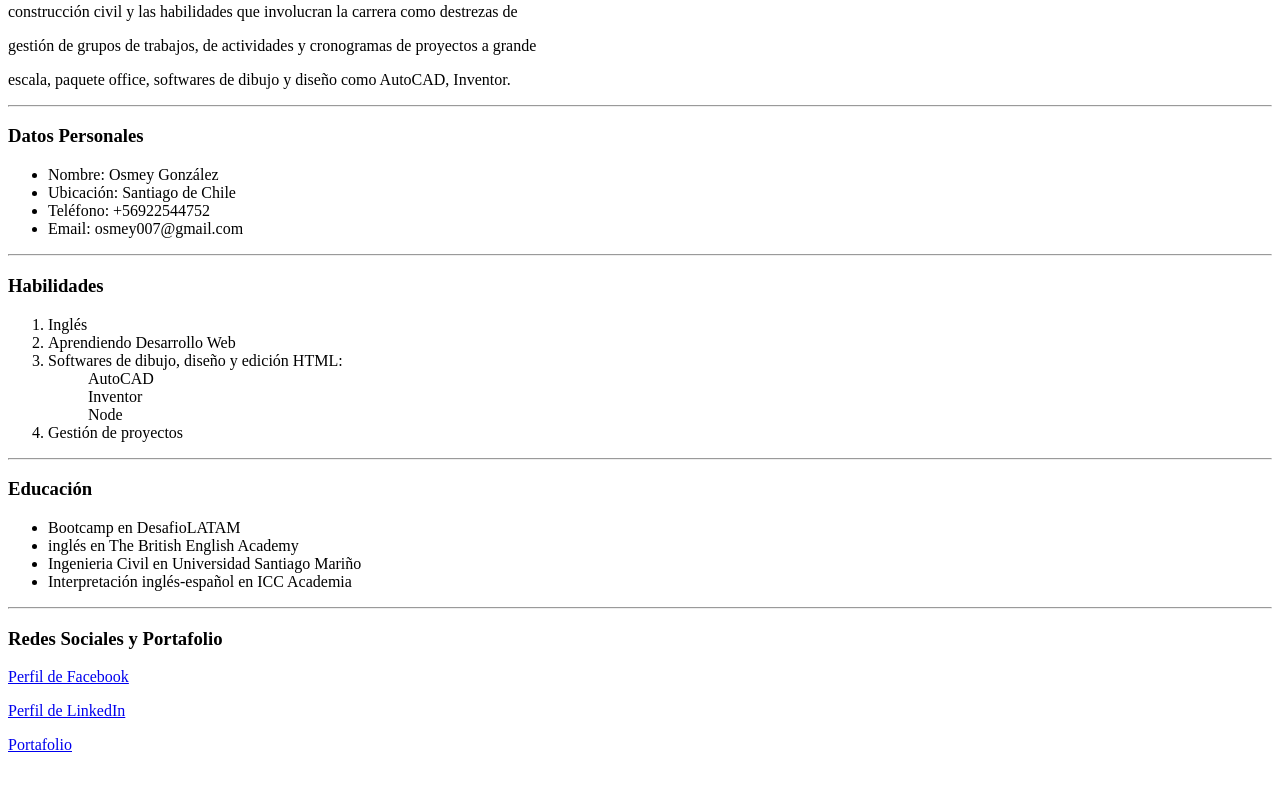
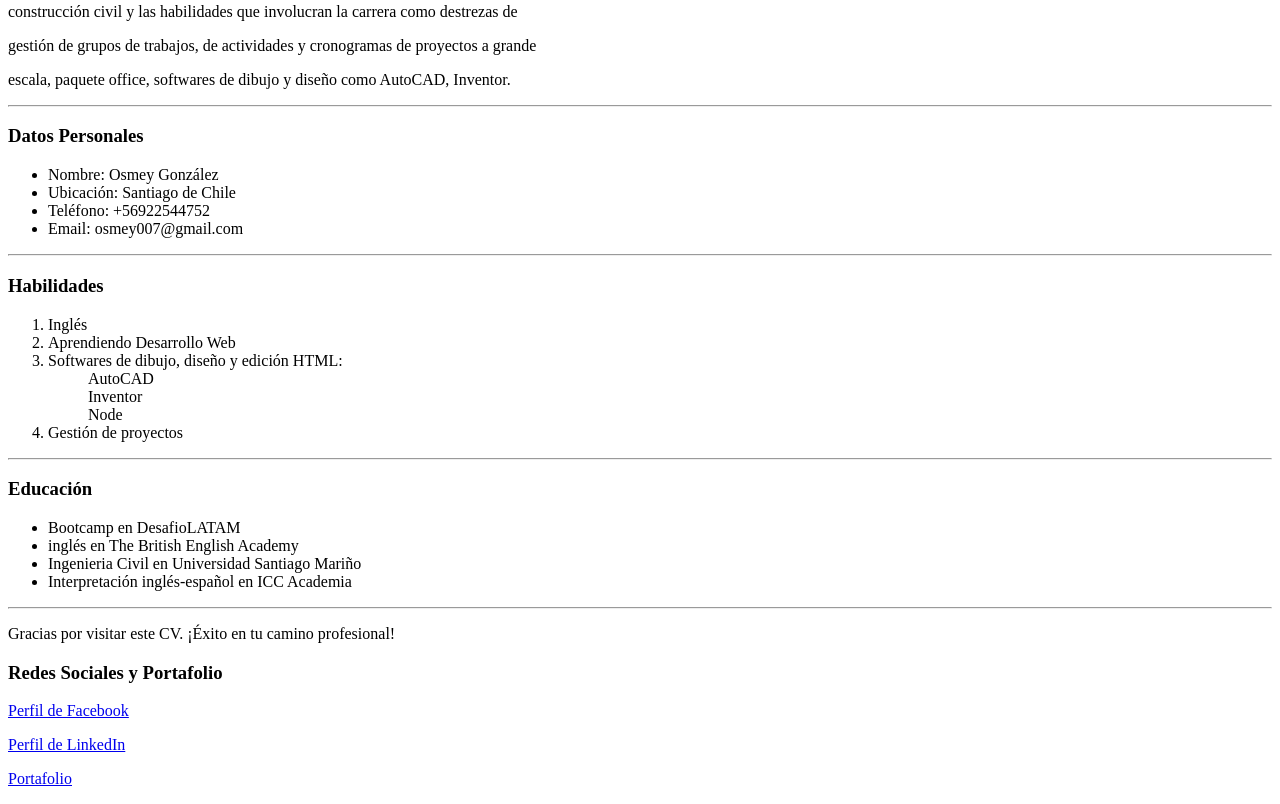
Before and after one commit to Feap89/cv-osmey, a plain HTML site: page index.html in a window 1280 px wide. Shown: the part 494-1298 px from the top of the page. Before the commit the page ends 1264 px from the top, so only its background shows below. Drawn offline with Linux system fonts and the light colour scheme.

Commit message:
Aporte colaborativo: agregado de footer con mensaje de cierre. Desafío final Desafío Latam.
Mejora visual del CV.

```diff
--- a/index.html
+++ b/index.html
@@ -44,6 +44,9 @@
     <li>Interpretación inglés-español en ICC Academia</li>
   </ul>
   <hr>
+  <footer>
+  <p>Gracias por visitar este CV. ¡Éxito en tu camino profesional!</p>
+</footer>
   <h3>Redes Sociales y Portafolio</h3>
   <a href=https://web.facebook.com/osmeyg />Perfil de Facebook</a>
   <p><a href=https://www.linkedin.com/in/osmey-gonz%C3%A1lez-210b01166 />Perfil de LinkedIn</a></p>
```
